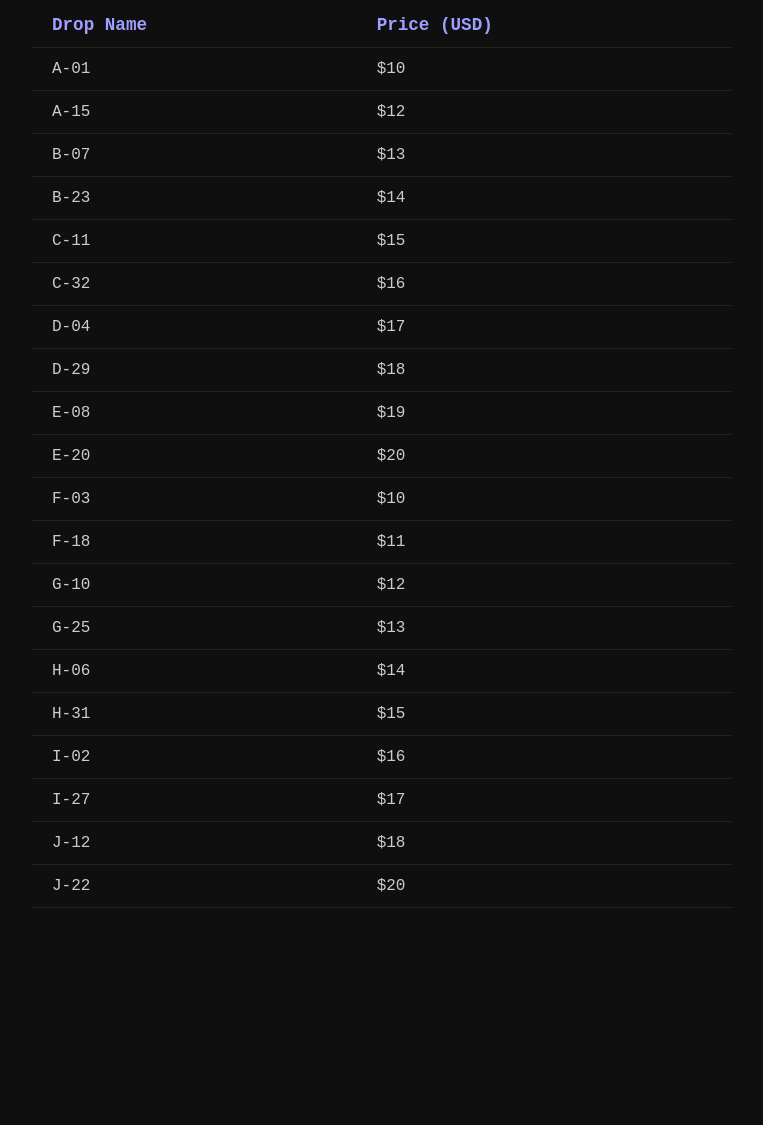
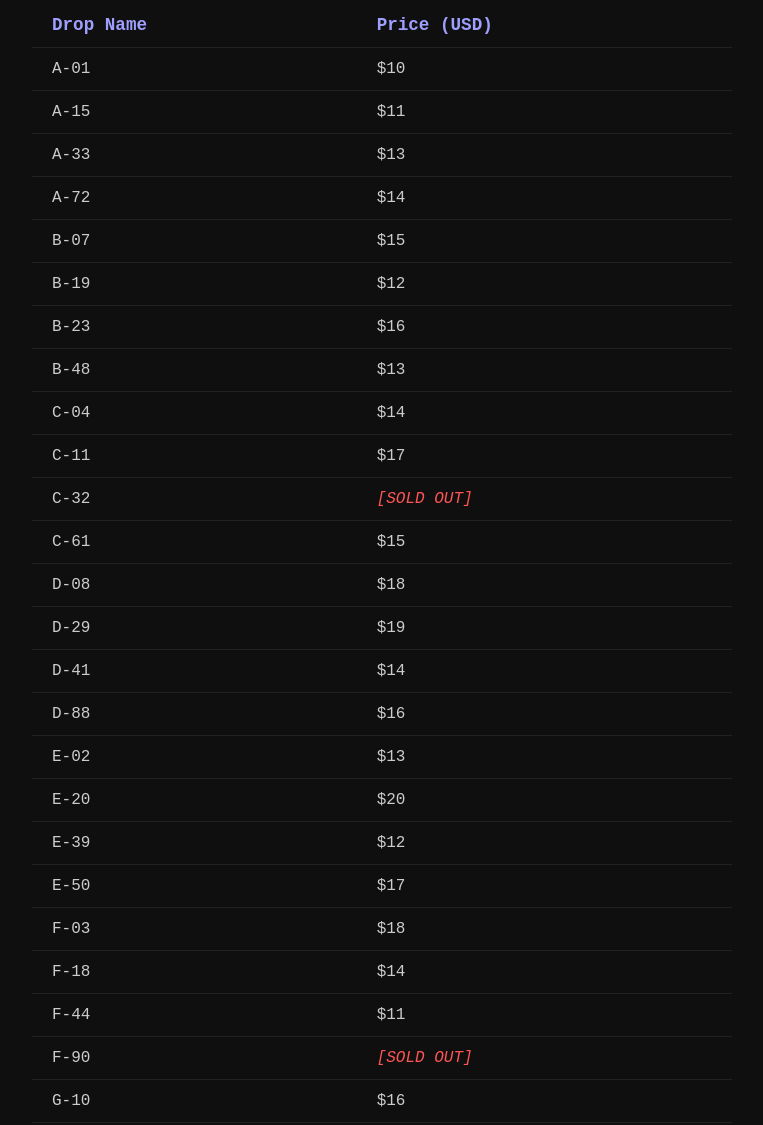
Before and after one commit to Spoofersal/Storepagespoofersal, a plain HTML site: page index.html in a window 1280 px wide. Shown: the part 215-1340 px from the top of the page, without its empty margins (258-1021 px from the left). Before the commit the page ends 1223 px from the top, so only its background shows below. Drawn offline with Linux system fonts and the light colour scheme.

Commit message:
Update index.html

```diff
--- a/index.html
+++ b/index.html
@@ -45,6 +45,10 @@
     tr:hover {
       background-color: #222233;
     }
+    .sold-out {
+      color: #ff5555;
+      font-style: italic;
+    }
   </style>
 </head>
 <body>
@@ -60,25 +64,44 @@
     </thead>
     <tbody>
       <tr><td>A-01</td><td>$10</td></tr>
-      <tr><td>A-15</td><td>$12</td></tr>
-      <tr><td>B-07</td><td>$13</td></tr>
-      <tr><td>B-23</td><td>$14</td></tr>
-      <tr><td>C-11</td><td>$15</td></tr>
-      <tr><td>C-32</td><td>$16</td></tr>
-      <tr><td>D-04</td><td>$17</td></tr>
-      <tr><td>D-29</td><td>$18</td></tr>
-      <tr><td>E-08</td><td>$19</td></tr>
+      <tr><td>A-15</td><td>$11</td></tr>
+      <tr><td>A-33</td><td>$13</td></tr>
+      <tr><td>A-72</td><td>$14</td></tr>
+      <tr><td>B-07</td><td>$15</td></tr>
+      <tr><td>B-19</td><td>$12</td></tr>
+      <tr><td>B-23</td><td>$16</td></tr>
+      <tr><td>B-48</td><td>$13</td></tr>
+      <tr><td>C-04</td><td>$14</td></tr>
+      <tr><td>C-11</td><td>$17</td></tr>
+      <tr><td>C-32</td><td class="sold-out">[SOLD OUT]</td></tr>
+      <tr><td>C-61</td><td>$15</td></tr>
+      <tr><td>D-08</td><td>$18</td></tr>
+      <tr><td>D-29</td><td>$19</td></tr>
+      <tr><td>D-41</td><td>$14</td></tr>
+      <tr><td>D-88</td><td>$16</td></tr>
+      <tr><td>E-02</td><td>$13</td></tr>
       <tr><td>E-20</td><td>$20</td></tr>
-      <tr><td>F-03</td><td>$10</td></tr>
-      <tr><td>F-18</td><td>$11</td></tr>
-      <tr><td>G-10</td><td>$12</td></tr>
-      <tr><td>G-25</td><td>$13</td></tr>
-      <tr><td>H-06</td><td>$14</td></tr>
-      <tr><td>H-31</td><td>$15</td></tr>
-      <tr><td>I-02</td><td>$16</td></tr>
-      <tr><td>I-27</td><td>$17</td></tr>
-      <tr><td>J-12</td><td>$18</td></tr>
-      <tr><td>J-22</td><td>$20</td></tr>
+      <tr><td>E-39</td><td>$12</td></tr>
+      <tr><td>E-50</td><td>$17</td></tr>
+      <tr><td>F-03</td><td>$18</td></tr>
+      <tr><td>F-18</td><td>$14</td></tr>
+      <tr><td>F-44</td><td>$11</td></tr>
+      <tr><td>F-90</td><td class="sold-out">[SOLD OUT]</td></tr>
+      <tr><td>G-10</td><td>$16</td></tr>
+      <tr><td>G-25</td><td>$19</td></tr>
+      <tr><td>G-57</td><td>$13</td></tr>
+      <tr><td>G-83</td><td>$14</td></tr>
+      <tr><td>H-06</td><td>$15</td></tr>
+      <tr><td>H-31</td><td>$10</td></tr>
+      <tr><td>H-78</td><td>$12</td></tr>
+      <tr><td>I-02</td><td>$20</td></tr>
+      <tr><td>I-27</td><td>$14</td></tr>
+      <tr><td>I-55</td><td>$13</td></tr>
+      <tr><td>I-66</td><td class="sold-out">[SOLD OUT]</td></tr>
+      <tr><td>J-12</td><td>$15</td></tr>
+      <tr><td>J-22</td><td>$18</td></tr>
+      <tr><td>J-49</td><td>$11</td></tr>
+      <tr><td>J-99</td><td>$20</td></tr>
     </tbody>
   </table>
 </body>
```
